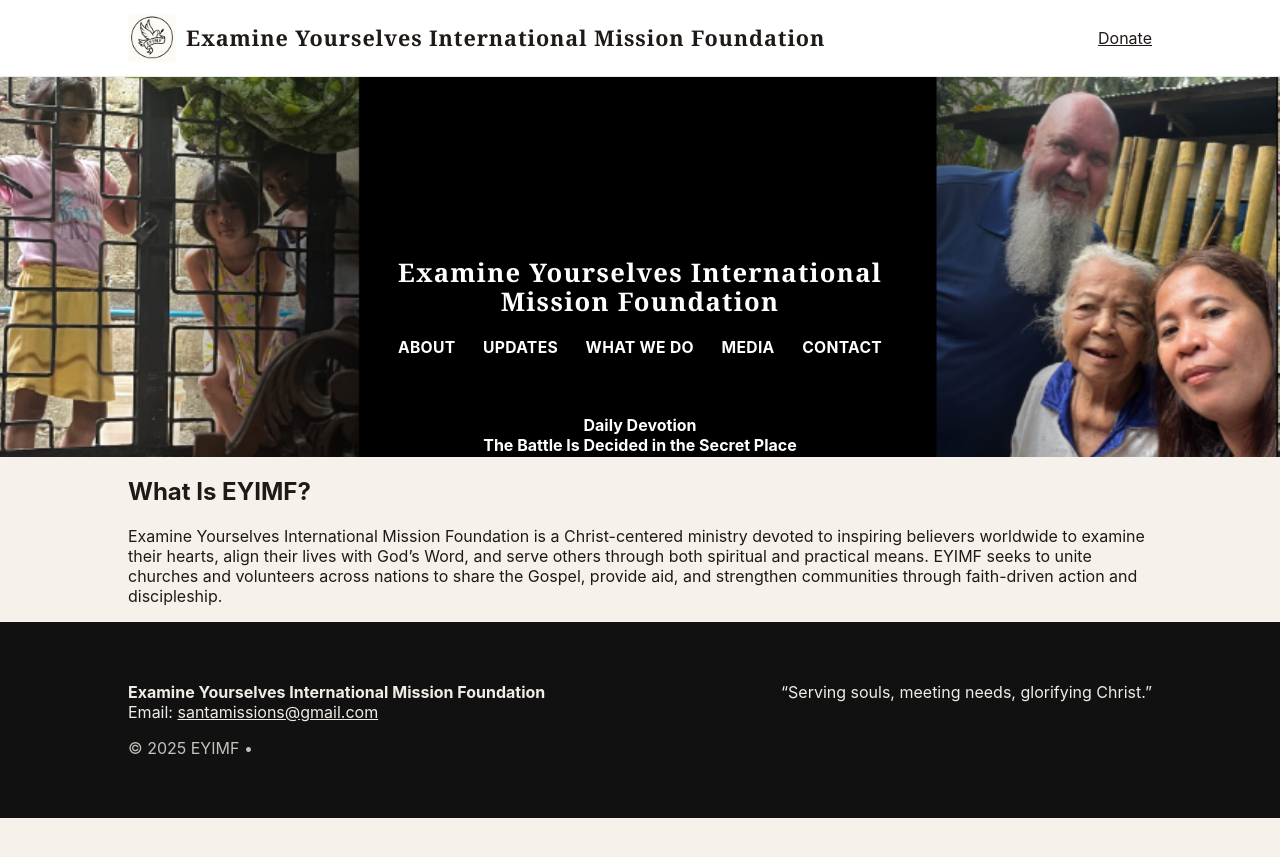
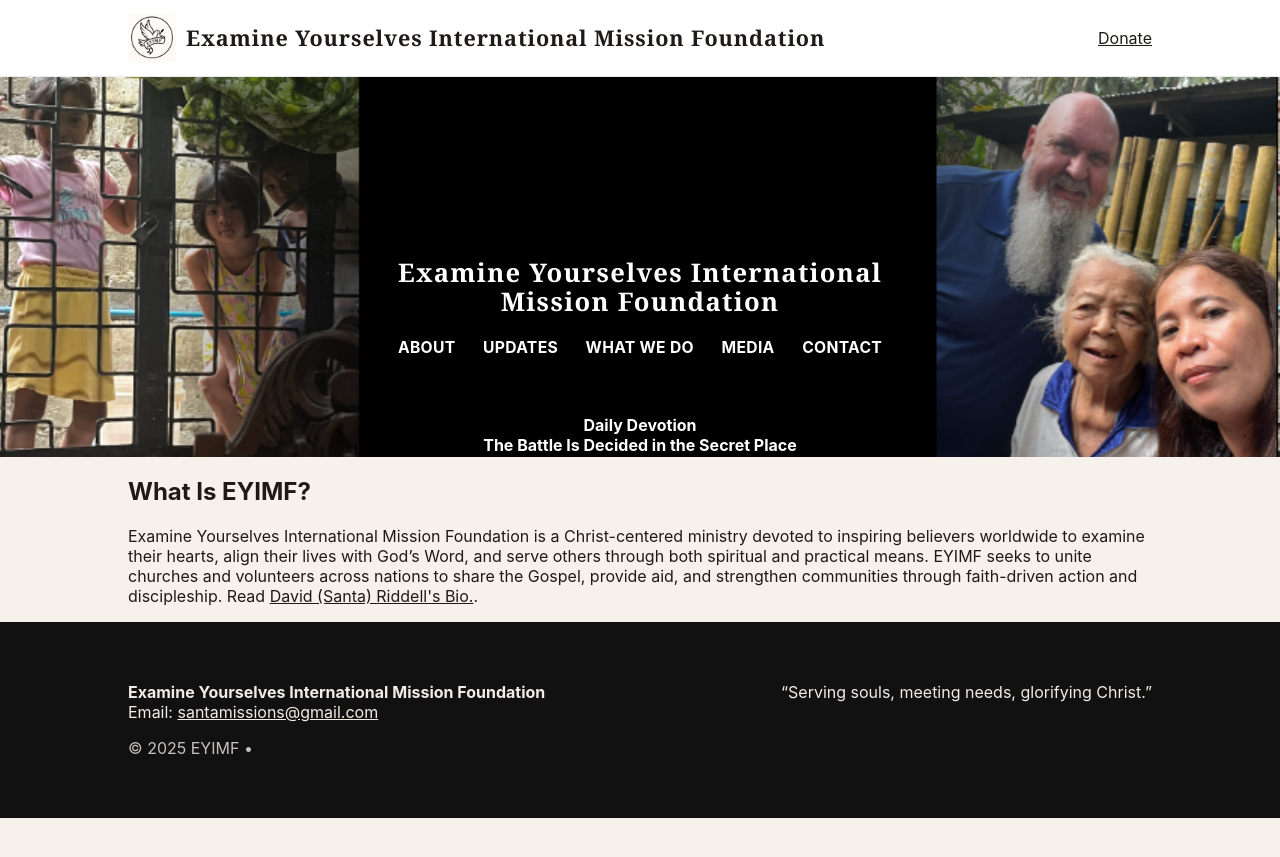
Before and after one commit to Irdavid160/eyimf, a Jekyll site: the page index.html, which Jekyll copies as it is, in a window 1280 px wide. Shown: the top 857 px of the page. Built offline with Jekyll 4.4.1, drawn with Linux system fonts in a browser that asks for light colours.

Commit message:
Update EYIMF description with a link to bio
Added a link to David Riddell's bio in the EYIMF section.

```diff
--- a/index.html
+++ b/index.html
@@ -360,7 +360,7 @@
     <h2>What Is EYIMF?</h2>
     <p>Examine Yourselves International Mission Foundation is a Christ-centered ministry devoted to inspiring believers worldwide to examine their hearts, align their lives with God’s Word,
       and serve others through both spiritual and practical means. EYIMF seeks to unite churches and volunteers across nations to share the Gospel, provide aid, and strengthen communities through
-      faith-driven action and discipleship.</p>
+      faith-driven action and discipleship. Read <a href="david-riddell.html" class="btn" aria-label="Visit media page">David (Santa) Riddell's Bio.</a>.</p>
   </div>
 </section>
 
```
